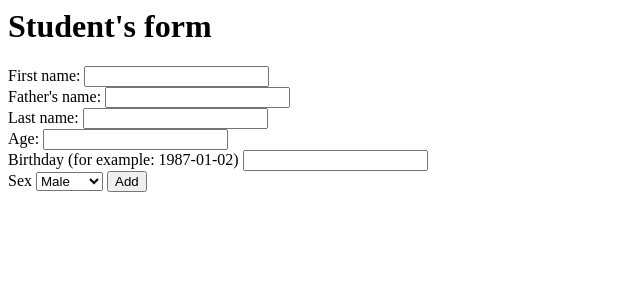
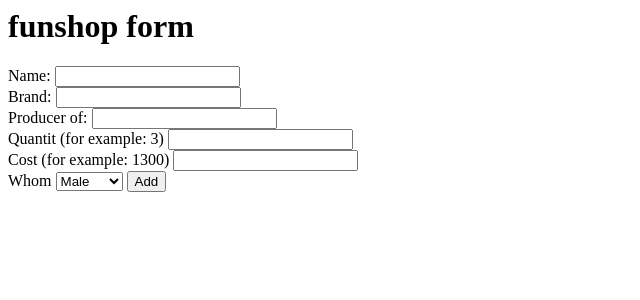
Before and after one commit to igarek/php, a PHP site: page /add.php in a window 1280 px wide. Shown: the top 300 px of the page, without its empty margins (0-640 px from the left). Run offline with PHP 8.4, Linux system fonts and the light colour scheme.

Commit message:
Update add.php

```diff
--- a/add.php
+++ b/add.php
@@ -1,32 +1,32 @@
 <html>
 <head>
-	<title>Add a new student's data</title>
+	<title>Add a new funshop data</title>
 </head>
 <body>
-	<h1> Student's form </h1>
+	<h1> funshop form </h1>
 	<form method="post" action="add1.php">
 		<p>
-		<label> First name:
+		<label> Name:
 			<input type=text name="name">
 		</label>
 		<br>
-		<label> Father's name:
-			<input type=text name="fathersname">
+		<label> Brand:
+			<input type=text name="brand">
 		</label>
 		<br>
-		<label> Last name:
-			<input type=text name="surname">
+		<label> Producer of:
+			<input type=text name="producer">
 		</label>
 		<br>
-		<label> Age:
-			<input type=text name="age">
+		<label> Quantit (for example: 3)
+			<input type=text name="quantit">
 		</label>
 		<br>
-		<label> Birthday (for example: 1987-01-02)
+		<label> Cost (for example: 1300)
 			<input type=text name="birthday">
 		</label>
 		<br>
-		<label> Sex
+		<label> Whom
 			<select name="sex">
 				<option value="m">Male</option>
 				<option value="f">Female</option>
```
